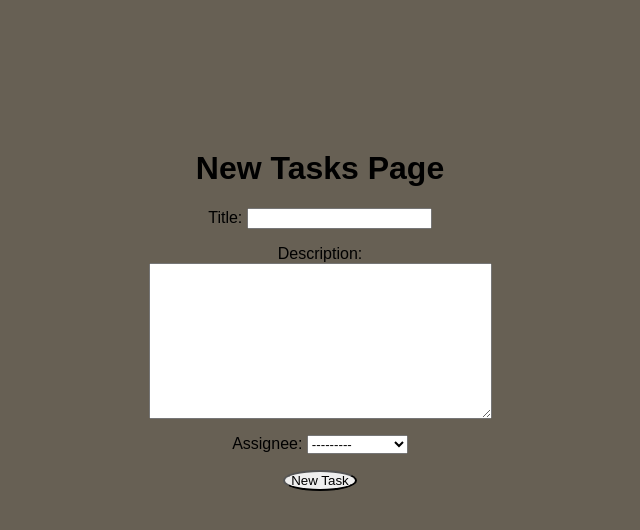
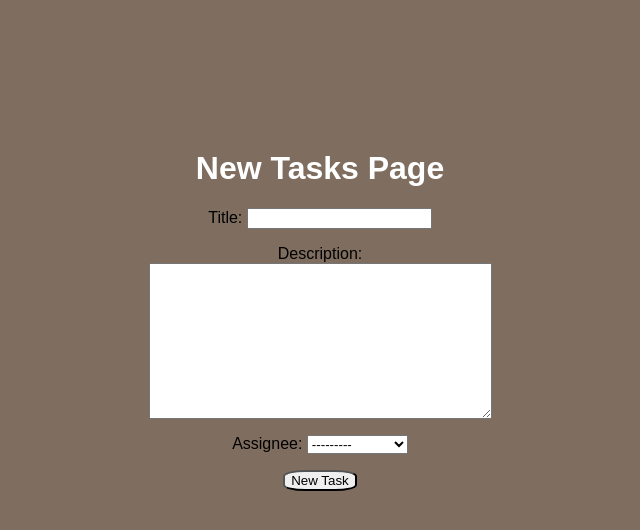
Before and after one commit to stevenli1328/final_project, a Django app: page /tasks/createtask/ in a window 1280 px wide. Shown: the top 530 px of the page, without its empty margins (320-960 px from the left). Run offline with Django 3.2, Linux system fonts and the light colour scheme; data comes from the database, SQL or seed files in the repository.

Commit message:
Updated task html again

```diff
--- a/tasks/templates/tasks/newtask.html
+++ b/tasks/templates/tasks/newtask.html
@@ -1,4 +1,4 @@
-<h1>New Tasks Page</h1>
+<h1 style="color:white;">New Tasks Page</h1>
 
 <!--return error value from key 'error' if passwords don't match-->
 <h2>{{ error }}</h2>
@@ -13,7 +13,7 @@
     <head>
         <style>
             body {
-                font-family: Arial; background-color: rgba(97, 90, 78, 0.959);
+                font-family: Arial; background-color: rgba(122, 105, 89, 0.959);
                 height: 200px;
                 width: 400px;
                 position: fixed;
@@ -24,7 +24,7 @@
                 text-align: center;
             }
             button {
-                border-radius: 150%;
+                border-radius: 30%;
             }
         </style>
     </head>
```
